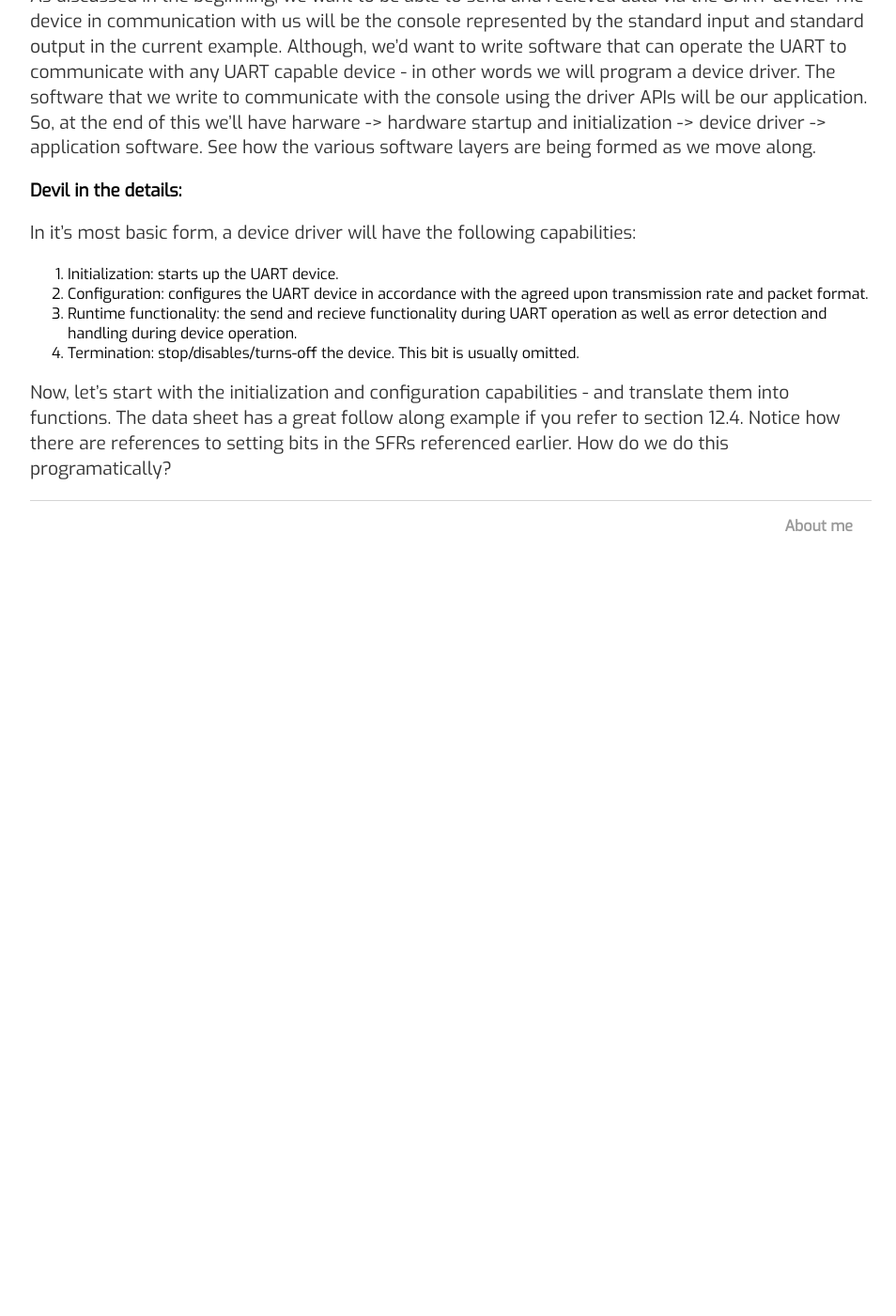
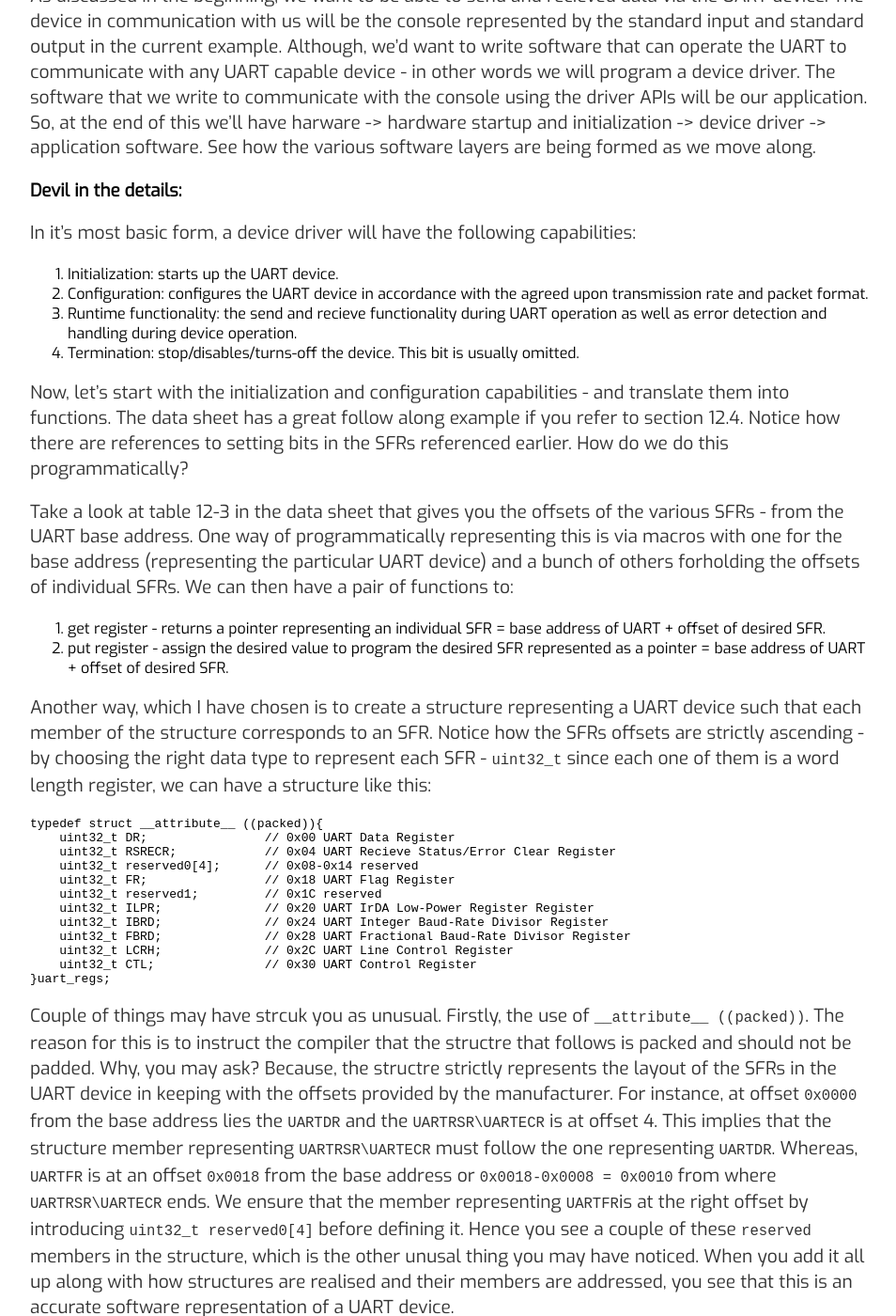
Before and after one commit to varun-venkatesh/varun-venkatesh.github.io, a Jekyll site: the page built from _posts/2020-10-19-bare-mtl-chapter3.md, in a window 1280 px wide and 1400 px high, scrolled down 1698 px. Shown: the whole window at 94% size, without its empty margins (160-1114 px from the left). Built offline with Jekyll 4.4.1, drawn with Linux system fonts in a browser that asks for light colours; before the commit the page ends 2328 px from its top, so only the background shows below that; some of the changed text lies outside the part shown.

Commit message:
Update 2020-10-19-bare-mtl-chapter3.md

````diff
--- a/_posts/2020-10-19-bare-mtl-chapter3.md
+++ b/_posts/2020-10-19-bare-mtl-chapter3.md
@@ -44,4 +44,38 @@ In it's most basic form, a device driver will have the following capabilities:
 3. Runtime functionality: the send and recieve functionality during UART operation as well as error detection and handling during device operation.
 4. Termination: stop/disables/turns-off the device. This bit is usually omitted.
 
-Now, let's start with the initialization and configuration capabilities - and translate them into functions. The data sheet has a great follow along example if you refer to section 12.4. Notice how there are references to setting bits in the SFRs referenced earlier. How do we do this programatically?
+Now, let's start with the initialization and configuration capabilities - and translate them into functions. The data sheet has a great follow along example if you refer to section 12.4. Notice how there are references to setting bits in the SFRs referenced earlier. How do we do this programmatically?
+
+Take a look at table 12-3 in the data sheet that gives you the offsets of the various SFRs - from the UART base address. One way of programmatically representing this is via macros with one for the base address (representing the particular UART device) and a bunch of others forholding the offsets of individual SFRs. We can then have a pair of functions to:
+
+1. get register - returns a pointer representing an individual SFR = base address of UART + offset of desired SFR.
+2. put register - assign the desired value to program the desired SFR represented as a pointer = base address of UART + offset of desired SFR.
+
+Another way, which I have chosen is to create a structure representing a UART device such that each member of the structure corresponds to an SFR. Notice how the SFRs offsets are strictly ascending - by choosing the right data type to represent each SFR - ```uint32_t``` since each one of them is a word length register, we can have a structure like this:
+
+```C
+typedef struct __attribute__ ((packed)){
+    uint32_t DR;                // 0x00 UART Data Register
+    uint32_t RSRECR;            // 0x04 UART Recieve Status/Error Clear Register
+    uint32_t reserved0[4];      // 0x08-0x14 reserved
+    uint32_t FR;                // 0x18 UART Flag Register
+    uint32_t reserved1;         // 0x1C reserved
+    uint32_t ILPR;              // 0x20 UART IrDA Low-Power Register Register
+    uint32_t IBRD;              // 0x24 UART Integer Baud-Rate Divisor Register
+    uint32_t FBRD;              // 0x28 UART Fractional Baud-Rate Divisor Register
+    uint32_t LCRH;              // 0x2C UART Line Control Register
+    uint32_t CTL;               // 0x30 UART Control Register
+}uart_regs;
+```
+
+Couple of things may have strcuk you as unusual. Firstly, the use of ```__attribute__ ((packed))```. The reason for this is to instruct the compiler that the structre that follows is packed and should not be padded. Why, you may ask? Because, the structre strictly represents the layout of the SFRs in the UART device in keeping with the offsets provided by the manufacturer. For instance, at offset ```0x0000``` from the base address lies the ```UARTDR``` and the ```UARTRSR\UARTECR``` is at offset 4. This implies that the structure member representing ```UARTRSR\UARTECR``` must follow the one representing ```UARTDR```. Whereas, ```UARTFR``` is at an offset ```0x0018``` from the base address or ```0x0018-0x0008 = 0x0010``` from where ```UARTRSR\UARTECR``` ends. We ensure that the member representing ```UARTFR```is at the right offset by introducing ```uint32_t reserved0[4]``` before defining it. Hence you see a couple of these ```reserved``` members in the structure, which is the other unusal thing you may have noticed. When you add it all up along with how structures are realised and their members are addressed, you see that this is an accurate software representation of a UART device.
+
+Now how do I access ```UART0``` using this structure? Simply:
+
+```
+volatile uart_regs *uart0 = (uart_regs*)0x4000C000u
+
+```
+
+This sets the struct variable ```uart0``` at the base address of the ```UART0``` device. Since the struct is defined to reflect the SFRs accurately via the members placed at the appropriate offsets, this should help us access ```UART0``` and its SFRs.
+why volatile? Because we want every opeartion invoving ```uart0``` to read from and write to it's seleted SFRs and not allow the compiler to optimize any opoeration away.
````
